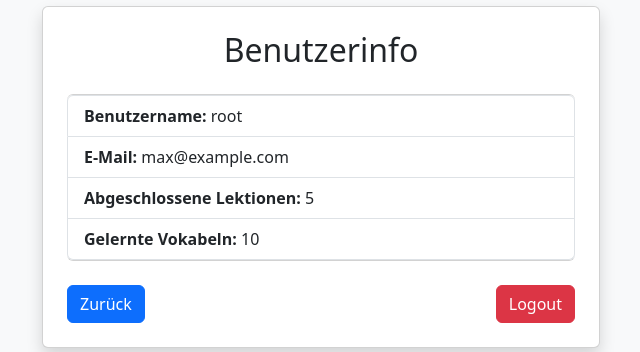
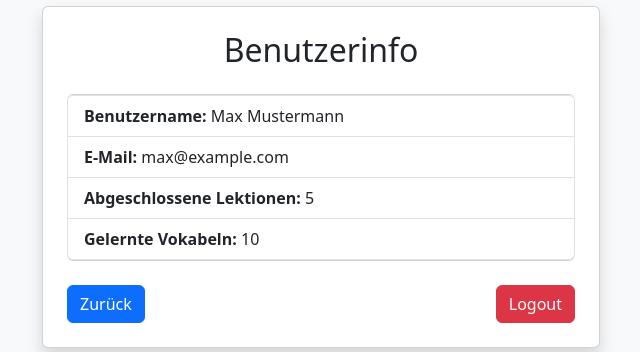
Before and after one commit to joseppe28/Triolingo, a PHP site: page /benutzerInfo.php in a window 1280 px wide. Shown: the part 223-575 px from the top of the page, without its empty margins (319-959 px from the left). Run offline with PHP 8.4, Linux system fonts and the light colour scheme; a user stored in the database is signed in; data comes from the database, SQL or seed files in the repository.

Commit message:
Fixed something on benutzerInfo.php

```diff
--- a/benutzerInfo.php
+++ b/benutzerInfo.php
@@ -15,11 +15,11 @@ $email = $_SESSION['email'];
 
 <?php
     $servername = "localhost";
-    $username = "root";
+    $user = "root";
     $password = "root";
     $dbname = "triolingo";
 
-    $conn = new mysqli($servername, $username, $password, $dbname);
+    $conn = new mysqli($servername, $user, $password, $dbname);
     if($conn->connect_error) {
         $_SESSION['err'] = $conn->connect_error;
         header("Location: error.php");
```
